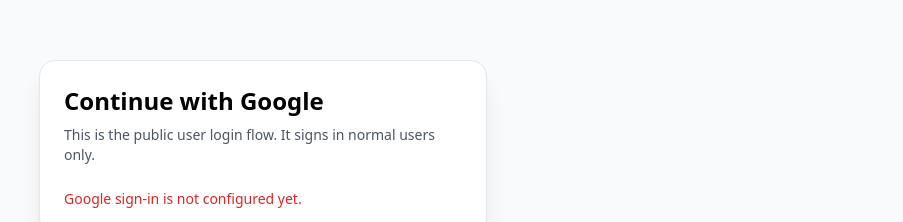
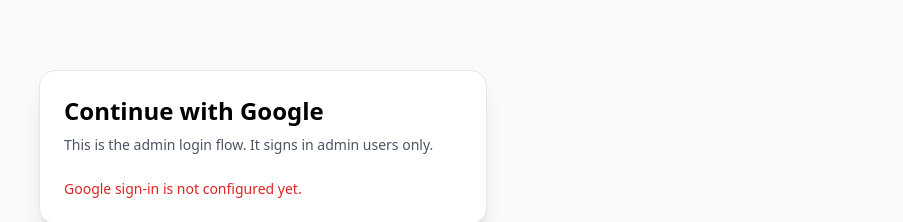
Before and after one commit to DASUCCESS/saasglobalfullstack, a Next.js app in the folder frontend/: page /admin/login in a window 1280 px wide. Shown: the part 253-475 px from the top of the page, without its empty margins (377-1280 px from the left). Built offline with nearby package versions, Linux system fonts and the light colour scheme; no server answers.

Commit message:
fix admin login page

```diff
--- a/frontend/src/app/admin/login/page.tsx
+++ b/frontend/src/app/admin/login/page.tsx
@@ -1,6 +1,6 @@
 "use client";
 
-import { useMemo, useState } from "react";
+import { Suspense, useMemo, useState } from "react";
 import { useRouter, useSearchParams } from "next/navigation";
 import GoogleSignInButton from "@/components/auth/GoogleSignInButton";
 import { apiPostResult } from "@/lib/api";
@@ -14,7 +14,7 @@
   next_path: string;
 };
 
-export default function LoginPage() {
+function LoginPageContent() {
   const router = useRouter();
   const searchParams = useSearchParams();
   const [error, setError] = useState("");
@@ -40,10 +40,7 @@
     toast.success("Login successful.", "Welcome");
 
     const target =
-      res.data.next_path ||
-      nextPath ||
-      consumePostLoginPath() ||
-      "/dashboard";
+      res.data.next_path || nextPath || consumePostLoginPath() || "/dashboard";
 
     router.replace(target);
   };
@@ -53,7 +50,7 @@
       <div className="w-full max-w-md rounded-2xl border bg-white p-6 shadow-xl">
         <h1 className="text-2xl font-bold">Continue with Google</h1>
         <p className="mt-2 text-sm text-gray-600">
-            This is the public user login flow. It signs in normal users only.
+          This is the admin login flow. It signs in admin users only.
         </p>
 
         <div className="mt-6">
@@ -69,3 +66,20 @@
     </main>
   );
 }
+
+export default function LoginPage() {
+  return (
+    <Suspense
+      fallback={
+        <main className="grid min-h-screen place-items-center bg-gray-50 px-4">
+          <div className="w-full max-w-md rounded-2xl border bg-white p-6 shadow-xl">
+            <h1 className="text-2xl font-bold">Continue with Google</h1>
+            <p className="mt-2 text-sm text-gray-600">Loading login page...</p>
+          </div>
+        </main>
+      }
+    >
+      <LoginPageContent />
+    </Suspense>
+  );
+}
```
Also changed, not shown: 1 other file (tests, documents, lock files or other folders). Lines whose indentation alone changed are shown as unchanged.
